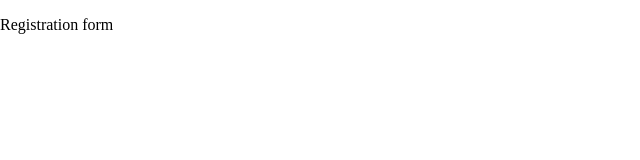
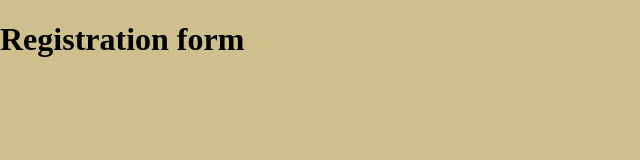
Before and after one commit to KenDeocs/wd47-html-form, a plain HTML site: page index.html in a window 1280 px wide. Shown: the whole page, without its empty margins (0-640 px from the left). Drawn offline with Linux system fonts and the light colour scheme.

Commit message:
add form

```diff
--- a/css/styles.css
+++ b/css/styles.css
@@ -2,4 +2,6 @@ body{
 width: 100%;
 height: 100vh;
 margin: 0;
+background-color: #cdc08c;
+color: #000;
 }
--- a/index.html
+++ b/index.html
@@ -8,6 +8,10 @@
     <link rel="stylesheet" href="./css/styles.css">
 </head>
 <body>
-<p>Registration form</p>
+<h1>Registration form</h1>
+
+<form action="#">
+
+</form>
 </body>
 </html>
```
